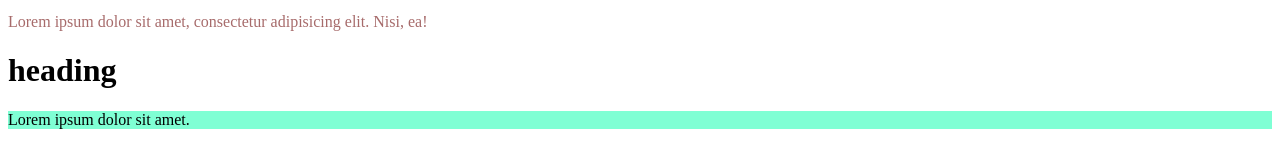
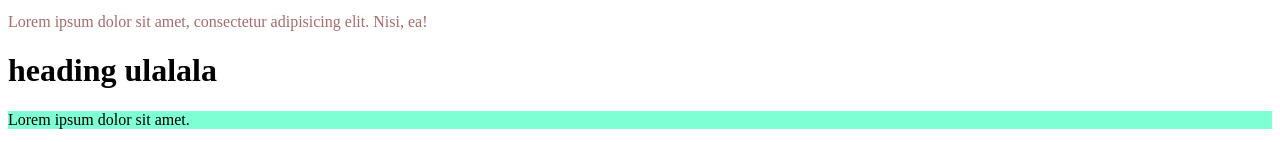
Before and after one commit to MonalisaBargman/practice606, a plain HTML site: page index.html in a window 1280 px wide. Shown: the part 264-406 px from the top of the page. Drawn offline with Linux system fonts and the light colour scheme.

Commit message:
second commit

```diff
--- a/index.html
+++ b/index.html
@@ -50,7 +50,7 @@
     <p>Lorem ipsum dolor sit amet, consectetur adipisicing elit. Nisi, ea!</p>
 
 
-    <h1>heading</h1>
+    <h1>heading ulalala</h1>
 </div>
 
 <p class="d">Lorem ipsum dolor sit amet.</p>
```
